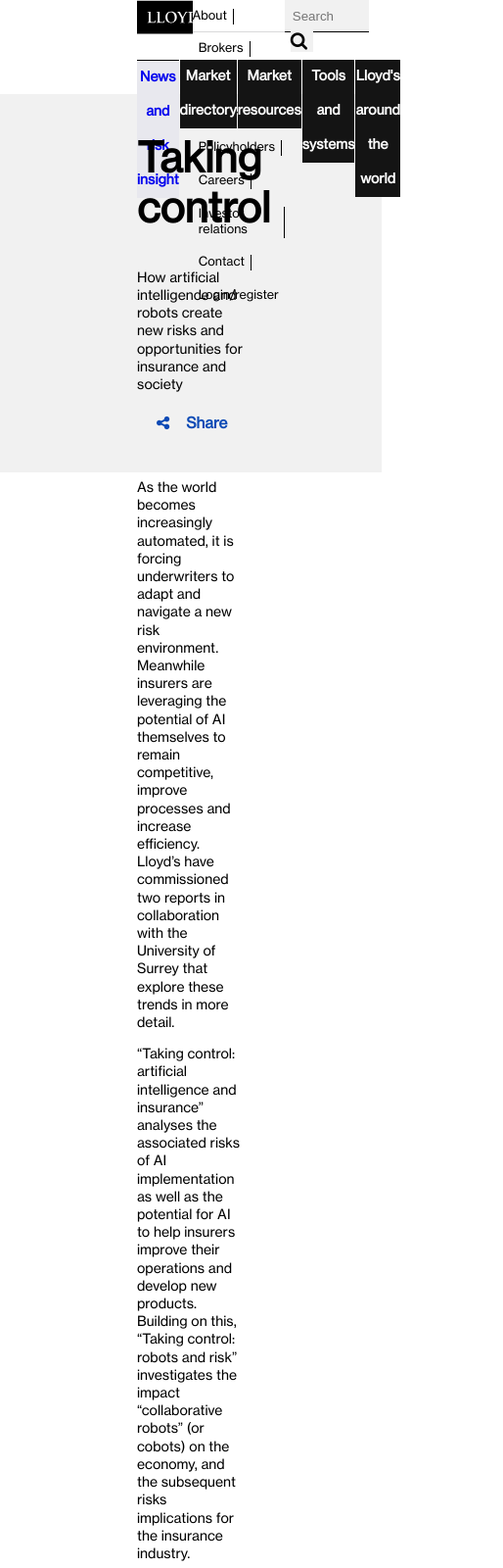
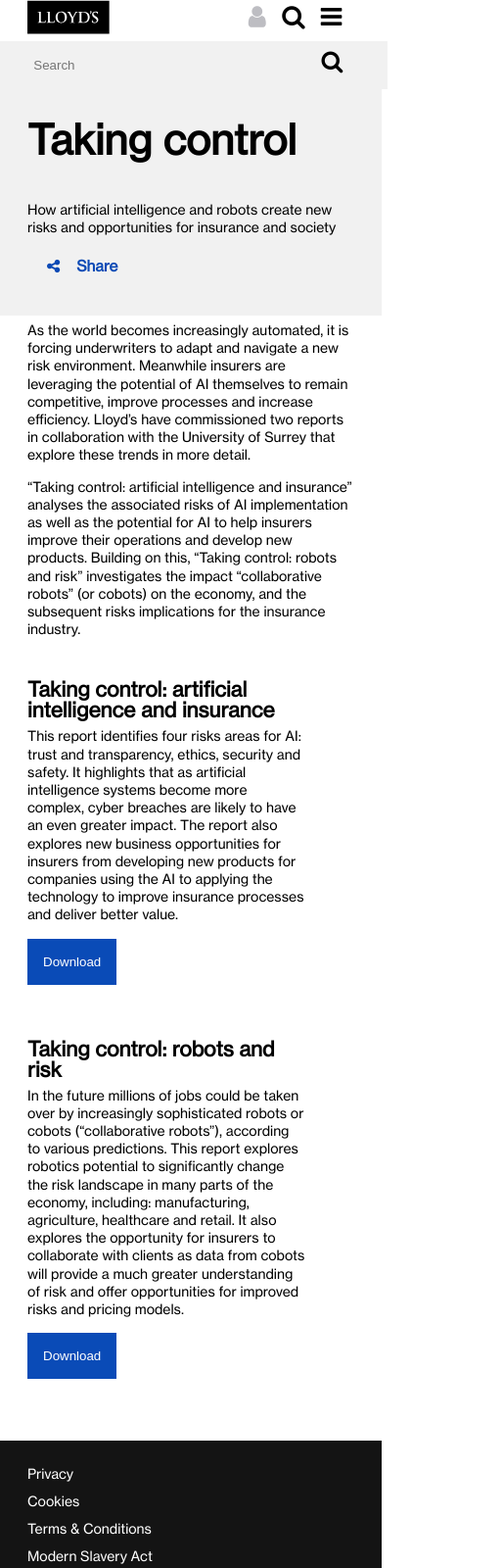
Before and after one commit to JeffOgah/llyod-landing-clone, a plain HTML site: page index.html in a window 390 px wide. Shown: the top 1600 px of the page at 98% size, 514 px wide, since content can reach past the window. Drawn offline with Linux system fonts and the light colour scheme.

Commit message:
Responsiveness adjustment

```diff
--- a/index.html
+++ b/index.html
@@ -67,8 +67,13 @@
             <div class="inline-block">
                 <form method="GET" action="https://www.lloyds.com/Search" class="search">
                     <input type="text" placeholder="Search" name="q" />
-                    <button type="submit" value="Search"><i class="fa fa-search"></i></button>
+                    <button type="submit" value="Search"><i class="fa fa-search "></i></button>
                 </form>
+            </div>
+            <div class="sm-icons">
+                <a href="https://www.lloyds.com/Account/Login"><i class="fa fa-user"></i></a>
+                <a ><i class="fa fa-search search-sm"></i></a>
+                <a><i class="fa fa-bars"></i></a>
             </div>
         </nav>
         <div class="secondary-nav">
@@ -397,6 +402,9 @@
     </section>
 
     <section class="bg-light">
+        <div class="breadcrumb div-seperator">
+            <a href="https://www.lloyds.com/news-and-risk-insight/risk-reports" class="hide-link text-gray text-seperator"> Risk Reports </a><span class="text-gray">  >  </span><a href="https://www.lloyds.com/news-and-risk-insight/risk-reports/library/technology" class="hide-link text-gray text-seperator"> Technology </a>
+        </div>
         <div>
             <h1>Taking control</h1>
             <p>How artificial intelligence and robots create new risks and opportunities for insurance and society
--- a/styles/index.css
+++ b/styles/index.css
@@ -3,6 +3,7 @@
     src: url(fonts/309A9E_0_0.woff2);
     src: url(fonts/309A9E_1_0.woff2);
 }
+/* Element Styles */
 html {
     font-family: 'NHaasGroteskTXStd-55Rg';
     font-size: 14px;
@@ -11,22 +12,14 @@ body {
     padding: 0;
     margin: 0;
 }
+section {
+    padding: 0.5em 10em;
+}
 nav {
     display: flex;
 }
 nav div {
     flex: 1 1 auto;
-}
-.nav-menu {
-    vertical-align: baseline;
-    height: 2.3em;
-}
-.top-nav {
-    margin: 0.7em 0;
-    font-size: 0.9em;
-}
-.header {
-    top: 0;
 }
 h1 {
     font-weight: bold;
@@ -41,27 +34,45 @@ p {
     margin: 0;
     line-height: 1.3em;
 }
-section {
-    padding: 0.5em 10em;
-}
-.header {
-    padding-top: 0 !important;
-    padding-bottom: 0 !important;
-}
-.logo {
-    background: url(../images/lloyds_logo.svg) no-repeat;
-    background-size: 6em;
-    overflow: hidden;
-    display: inline-block;
-    height: 3em;
-    object-fit: fill;
-    color: transparent;
-
-}
+/* End Element Styles */
+/***************************************/
+/* General Styles- Color, Display etc */
 .no-margin {
     margin: 0;
 }
-/* Color classes */
+.div-seperator {
+    margin: 1em 0 2em 0;
+}
+.text-seperator {
+    margin: 1em 0;
+}
+.no-bullet {
+    list-style: none;
+    margin: 0;
+    padding: 0;
+}
+.hide-link {
+    text-decoration-line: none;
+}
+.hide-link:hover {
+    text-decoration: underline;
+}
+.inline-block {
+    display: inline-block;
+}
+.item-seperator {
+    border-right: solid 1px;
+    padding: 0em 0.5em;
+}
+.item-seperator:first-child {
+    padding-left: 0;
+}
+.item-seperator:last-child {
+    border-right: none;
+}
+.bottom-border {
+    border-bottom: solid #d8d8da 1px;
+}
 .text-white {
     color: white;
 }
@@ -84,135 +95,32 @@ section {
     background-color: black;
     color: white;
 }
-/* Display format classes */
-.no-bullet {
-    list-style: none;
-    margin: 0;
-    padding: 0;
+/* End General Styles */
+/***************************************/
+/* Header & Nav Styles */
+.header {
+    top: 0;
 }
-.hide-link {
-    text-decoration-line: none;
+.header {
+    padding-top: 0 !important;
+    padding-bottom: 0 !important;
 }
-.hide-link:hover {
-    text-decoration: underline;
+.logo {
+    background: url(../images/lloyds_logo.svg) no-repeat;
+    background-size: 6em;
+    overflow: hidden;
+    display: inline-block;
+    height: 3em;
+    object-fit: fill;
+    color: transparent;
 }
-.inline-block {
-    display: inline-block;
+.nav-menu {
+    vertical-align: baseline;
+    height: 2.3em;
 }
-
-.item-seperator {
-    border-right: solid 1px;
-    padding: 0em 0.5em;
-}
-.item-seperator:first-child {
-    padding-left: 0;
-}
-.item-seperator:last-child {
-    border-right: none;
-}
-.fa {
-    box-sizing: border-box;
-    padding: 0.3em;
-    margin-right: 0.8em;
-
-}
-.fa-twitter {
-    background-color: #1da1f2;
-}
-.fa-linkedin {
-    background-color: #0077b5;
-}
-.fa-facebook {
-    background-color: #3b5998;
-    padding: 0.3em 0.5em;
-}
-.fa-youtube {
-    background-color: #ff0000;
-}
-.fa-envelope {
-    color: white;
-    background-color: grey;
-}
-.article {
-    display: grid;
-    grid-template-areas: "image text";
-    margin: 1em 0 4em 0;
-    width: 85%;
-}
-.article-image {
-    grid-area: "image";
-    margin-left: 2em;
-}
-.article-image img {
-    -webkit-box-shadow: 0 0 7px 0 rgba(0,0,0,0.5);
-    -moz-box-shadow: 0 0 7px 0 rgba(0,0,0,0.5);
-    box-shadow: 0 0 7px 0 rgba(0,0,0,0.5);
-}
-.article-text {
-    grid-area: "text";
-    margin-left: 2em;
-}
-.article-text p {
-    margin-top: 0.5em;
-    margin-bottom: 1em;
-}
-.btn-download {
-    background-color: #0a4bb7;
-    border: none;
-    margin: 0;
-    padding: 1.2em;
-}
-.bottom-border {
-    border-bottom: solid #d8d8da 1px;
-}
-.div-seperator {
-    margin: 1em 0 2em 0;
-}
-.text-seperator {
-    margin: 1em 0;
-}
-#share {
-    display: none;
-    background-color: #141414;
-    min-width: fit-content;
-    width: 10em;
-    padding: 1em;
-    margin-top: 0 !important;
-}
-#btn-share {
-    cursor: pointer;
-    color: #0c4ab5;
-    font-weight: bold;
-    font-size: 1.1em;
-    box-sizing: border-box;
-    margin-bottom: 0 !important;
-    padding: 0.2em 1em;
-    width: 10em;
-}
-.search {
-    background-color: #f1f1f1;
-    height: 2.3em;
-    padding-left: 0.4em;
-    border-bottom: solid 1px black;
-}
-.search input {
-    background-color: #f1f1f1;
-    box-sizing: border-box;
-    border: none;
-    width: 6em;
-    height: 100%;
-    outline: none;
-}
-.search button {
-    background-color: #f1f1f1;
-    border: none;
-    width: fit-content;
-    padding-left: 0;
-}
-.fa-search {
-    padding: 0 !important;
-    margin: 0 !important;
-    font-size: 1.4em;
+.top-nav {
+    margin: 0.7em 0;
+    font-size: 0.9em;
 }
 .secondary-nav {
     display: flex;
@@ -294,3 +202,197 @@ section {
     top: 4em;
     width: 80%;
 }
+/* End Header Styles */
+/***************************************/
+/* Body Styles */
+.article {
+    display: grid;
+    grid-template-areas: "image text";
+    margin: 1em 0 4em 0;
+    width: 85%;
+}
+.article-image {
+    grid-area: "image";
+    margin-left: 2em;
+}
+.article-image img {
+    -webkit-box-shadow: 0 0 7px 0 rgba(0,0,0,0.5);
+    -moz-box-shadow: 0 0 7px 0 rgba(0,0,0,0.5);
+    box-shadow: 0 0 7px 0 rgba(0,0,0,0.5);
+}
+.article-text {
+    grid-area: "text";
+    margin-left: 2em;
+}
+.article-text p {
+    margin-top: 0.5em;
+    margin-bottom: 1em;
+}
+/* End Body */
+/***************************************/
+/* Icon & Buttons */
+.fa {
+    box-sizing: border-box;
+    padding: 0.3em;
+    margin-right: 0.8em;
+
+}
+.fa-twitter {
+    background-color: #1da1f2;
+}
+.fa-linkedin {
+    background-color: #0077b5;
+}
+.fa-facebook {
+    background-color: #3b5998;
+    padding: 0.3em 0.5em;
+}
+.fa-youtube {
+    background-color: #ff0000;
+}
+.fa-envelope {
+    color: white;
+    background-color: grey;
+}
+
+.btn-download {
+    background-color: #0a4bb7;
+    border: none;
+    margin: 0;
+    padding: 1.2em;
+}
+
+#share {
+    display: none;
+    background-color: #141414;
+    min-width: fit-content;
+    width: 10em;
+    padding: 1em;
+    margin-top: 0 !important;
+}
+#btn-share {
+    cursor: pointer;
+    color: #0c4ab5;
+    font-weight: bold;
+    font-size: 1.1em;
+    box-sizing: border-box;
+    margin-bottom: 0 !important;
+    padding: 0.2em 1em;
+    width: 10em;
+}
+.search {
+    background-color: #f1f1f1;
+    height: 2.3em;
+    padding-left: 0.4em;
+    border-bottom: solid 1px black;
+}
+.search input {
+    background-color: #f1f1f1;
+    box-sizing: border-box;
+    border: none;
+    width: 6em;
+    height: 100%;
+    outline: none;
+}
+.search button {
+    background-color: #f1f1f1;
+    border: none;
+    width: fit-content;
+    padding-left: 0;
+}
+.fa-search {
+    padding: 0 !important;
+    margin: 0 !important;
+    font-size: 1.4em;
+}
+/* End Icons & Buttons */
+/***************************************/
+/* Media Queries*/
+@media (max-width: 640px){
+    section {
+        padding: 0.5em 2em;
+    }
+    .article-image {
+        display: none;
+    }
+    .article-text {
+        margin: 0;
+        padding: 0;
+    }
+    .no-bullet {
+        display: flex;
+        flex-direction: column;
+        list-style-type: none;
+        border-bottom: solid 0.2px white;
+    }
+    .no-bullet li {
+        display: block;
+        line-height: 2em;
+        border: none;
+    }
+    .item-seperator {
+        padding: 0;
+    }
+    .nav-menu {
+        display: none;
+    }
+    .search {
+        display: block;
+        position: absolute;
+        top: 3em;
+        left: 0;
+        width: 100%;
+        border: none;
+        height: 3.5em;
+    }
+    .search input {
+        width: 75%;
+        margin-left: 2em;
+    }
+    .search button {
+        font-size: 1.2em;
+    }
+    .search-sm {
+        margin: 0.2em 0.5em 0 0 !important;
+        font-size: 1.8em;
+    }
+    .fa-user {
+        color: #bdbdc2;
+        font-size: 1.8em;
+        margin: 0.2em 0.5em 0 0;
+
+        padding: 0;
+    }
+    .fa-bars {
+        font-size: 1.8em;
+        padding: 0;
+        margin: 0.2em 0.5em 0 0;
+    }
+    .sm-icons {
+        text-align: right;
+    }
+    .header {
+        position: relative;
+    }
+    .secondary-nav {
+        display: none;
+    }
+}
+
+@media (min-width: 768px){
+
+    ...
+
+}
+
+@media (min-width: 1024px){
+
+    ...
+
+}
+
+@media (min-width: 1200px){
+
+    ...
+
+}
```
